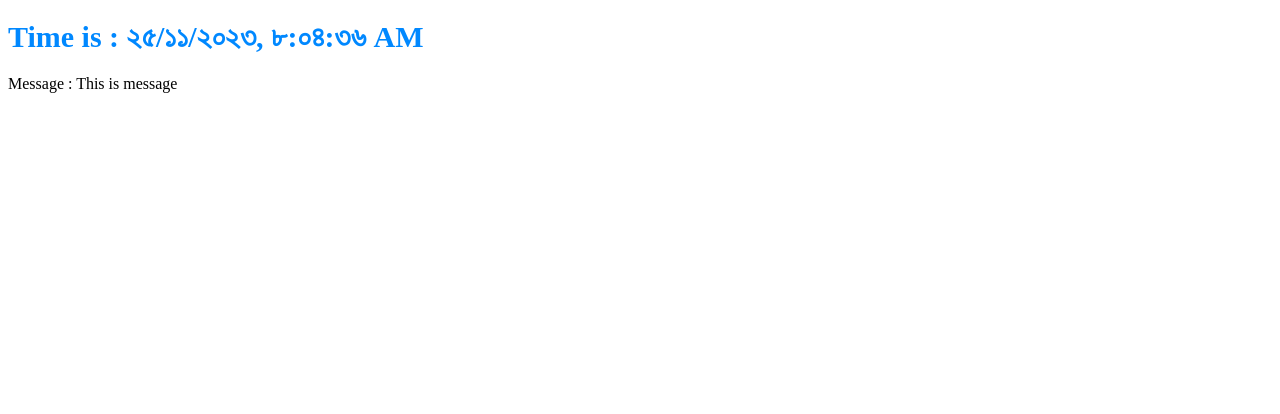
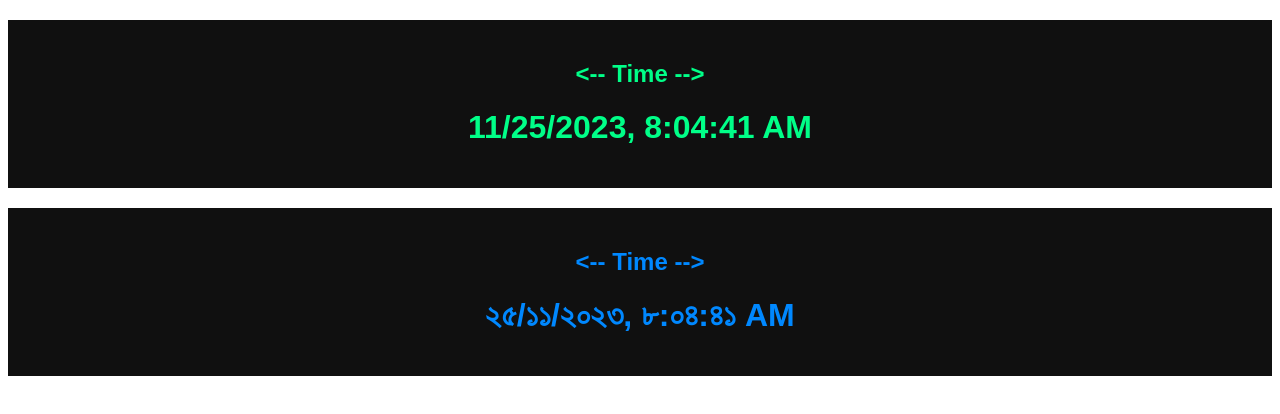
Before and after one commit to Tazri/react-revise, a React (Vite) app: page / in a window 1280 px wide. Shown: the top 414 px of the page. Built offline with nearby package versions, Linux system fonts and the light colour scheme.

Commit message:
Complete document on state and life cycle method

```diff
--- /dev/null
+++ b/src/App.jsx
@@ -0,0 +1,13 @@
+import React from "react";
+import Clock from "./components/Clock";
+
+class App extends React.Component{
+    render(){
+        return (<>
+            <Clock />
+            <Clock locale="bn-BD" color="#0088ff" />
+        </>)
+    }
+}
+
+export default App;
--- a/src/components/ClassClock.jsx
+++ /dev/null
@@ -1,29 +0,0 @@
-import React from "react";
-import PropTypes from "prop-types"
-
-class ClassClock extends React.Component{
-    render(){
-        let style = {
-            color : "#0088ff",
-            fontSize : "30px"
-        }
-
-        let {
-            locale,
-            children
-        } = this.props;
-
-        return (<>
-            <h1 style={style}>Time is : {new Date().toLocaleString(locale)}</h1>
-            <p>Message : {children}</p>
-        </>);
-    }
-}
-
-// props type
-ClassClock.propTypes = {
-    locale : PropTypes.string.isRequired,
-    children : PropTypes.any
-}
-
-export default ClassClock;
--- a/src/components/Clock.jsx
+++ b/src/components/Clock.jsx
@@ -1,18 +1,82 @@
 import PropTypes from "prop-types";
+import React from "react";
 
-function Clock({locale}){
-    let style = {
-        color : "#0088ff",
-        fontSize : "30px"
+class Clock extends React.Component{
+    constructor(props){
+        super(props);
+
+        this.state = {
+            date : new Date()
+        }
     }
-    return (<>
-        <h1 style={style}>Time is : {new Date().toLocaleString(locale)}</h1>
-    </>);
+
+    // another way to define state
+    // state = { date new Date() };
+
+    // default prop value
+    static defaultProps = {
+        locale : "en-US",
+        color : "#00ff88",
+        background : "#101010"
+    }
+
+    // methods
+    tick(){
+        // update state
+        this.setState({
+            date : new Date()
+        });
+    }
+
+    // life Cycle method
+    componentDidMount(){
+        this.intervalId = setInterval(()=>{
+            this.tick()
+        },1000);
+    }
+
+    componentWillUnmount(){
+        clearInterval(this.intervalId);
+    }
+
+    render(){
+        let {
+            date
+        } = this.state;
+
+        let {
+            locale,
+            color,
+            background
+        } = this.props;
+
+        let style = {
+            color,
+            backgroundColor : background,
+            textAlign : "center",
+            padding : "20px",
+            fontSize : "1em",
+            fontFamily : "'Fira Code',arial",
+            margin : "20px auto",
+            cursor : "pointer"
+        };
+
+        return (
+            <>
+                <div style={style}>
+                    <h2>{"<-- Time -->"}</h2>
+                    <h1>{date.toLocaleString(locale)}</h1>
+                </div>
+            </>
+        )
+    }
 }
 
-// define the props type
 Clock.propTypes = {
-    locale : PropTypes.string.isRequired
+    locale : PropTypes.string.isRequired,
+    color : PropTypes.string,
+    background : PropTypes.string
 }
 
+
 export default Clock;
--- a/src/main.jsx
+++ b/src/main.jsx
@@ -1,16 +1,13 @@
-import { createRoot } from "react-dom/client";
-// import Clock from "./components/Clock";
-import ClassClock from "./components/ClassClock";
+import React from "react";
+import {createRoot} from "react-dom/client";
+import App from "./App";
 
 
-
-let Clock = (
-    <ClassClock locale="bn-BD">
-        This is message
-    </ClassClock>
-)
-
-createRoot(document.getElementById("root")).render(Clock);
+createRoot(document.getElementById("root")).render(
+    <React.StrictMode>
+        <App />
+    </React.StrictMode>
+);
 
 // deprecated
 // ReactDOM.render(document.getElementById("root"),element);
```
Also changed, not shown: 1 other file (tests, documents, lock files or other folders).
